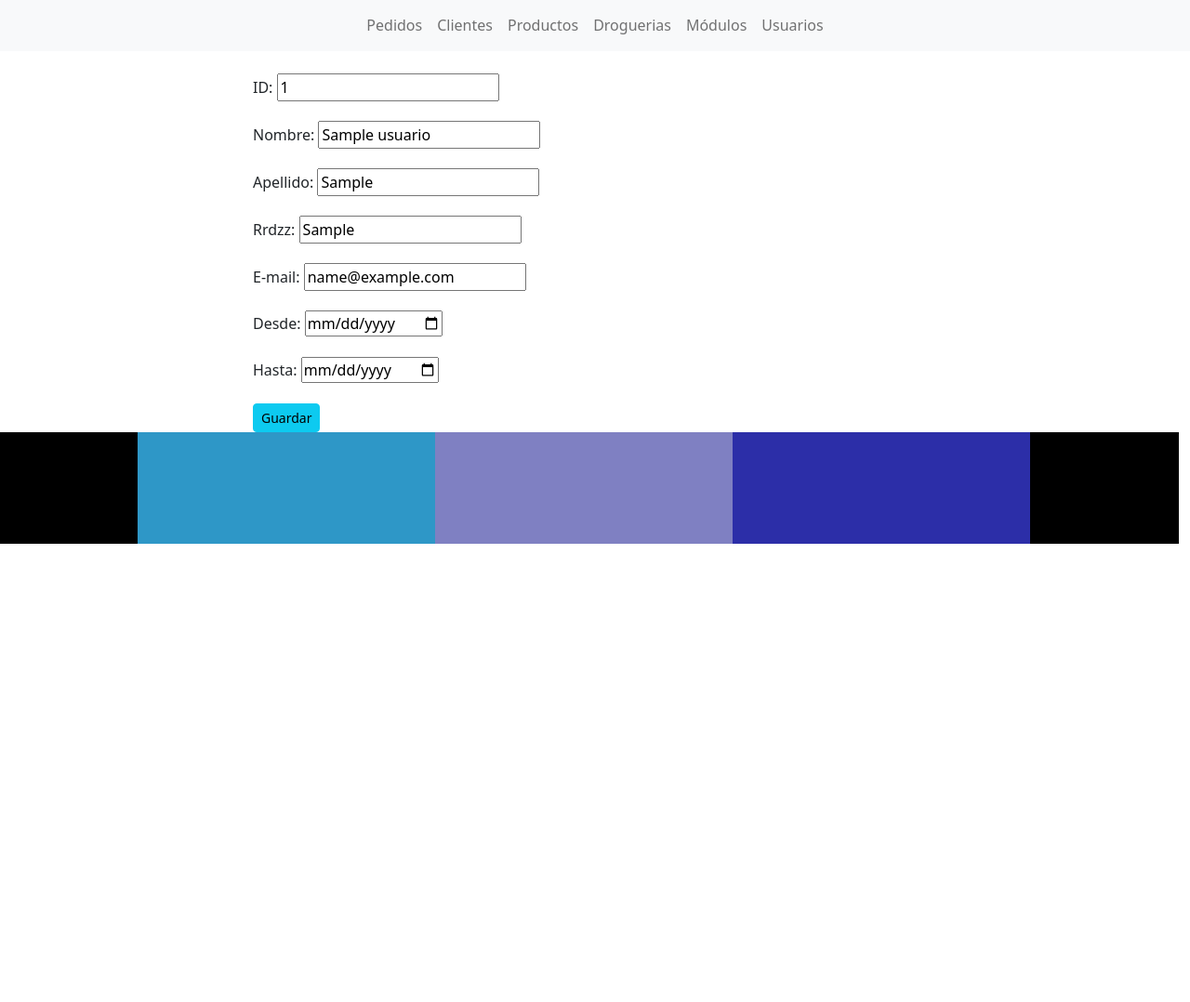
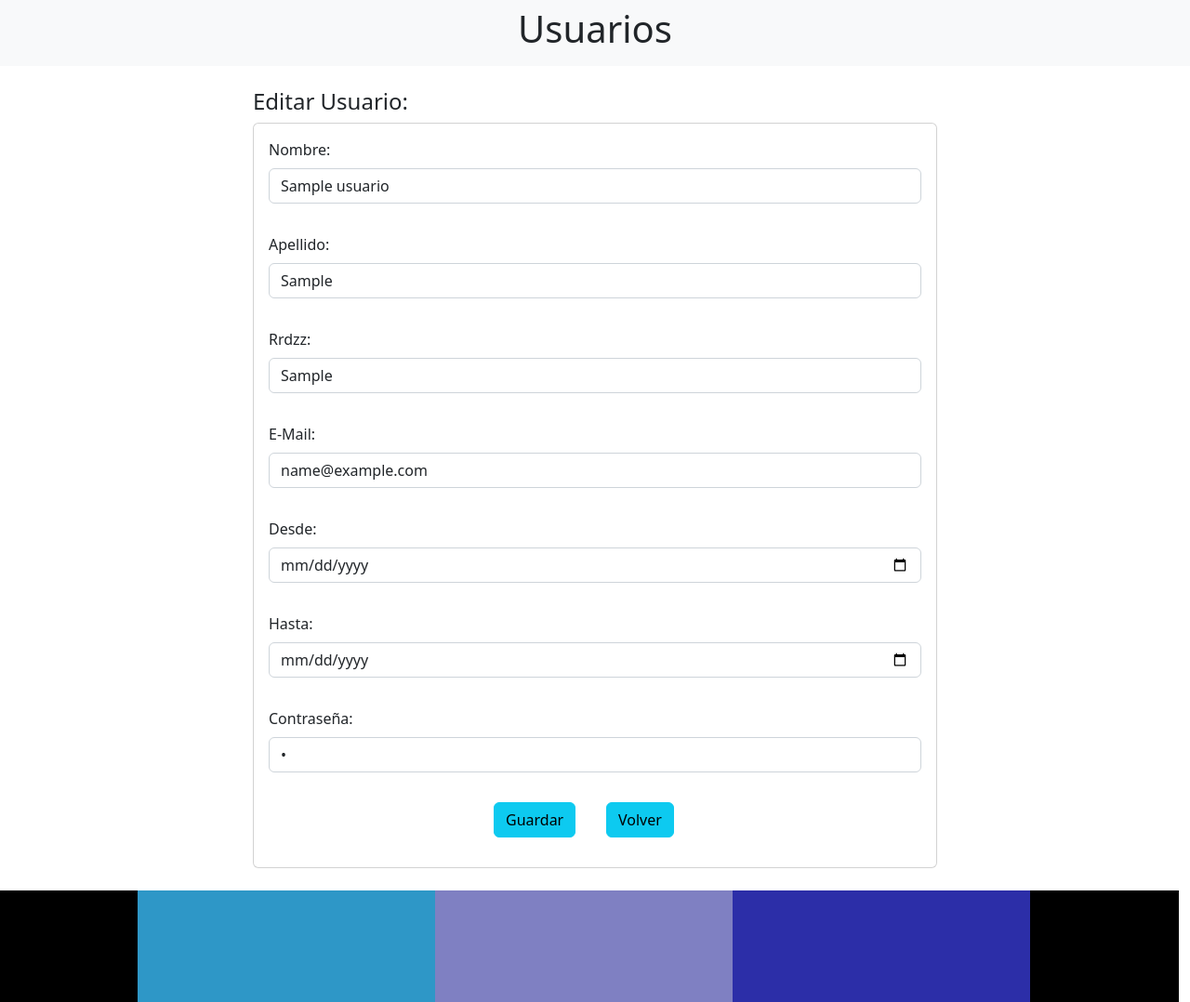
Before and after one commit to javierNuez/SITIOBETA, a Flask app: page /admin/editarUsuarios/1 in a window 1280 px wide. Shown: the part 331-1409 px from the top of the page at 93% size. Before the commit the page ends 916 px from the top, so only its background shows below. Run offline with Flask 2, Linux system fonts and the light colour scheme; tables that the repository leaves empty or names only in its code hold one stand-in row (values such as "Sample post"); grey boxes are pictures that could not be loaded.

Commit message:
se agrego direccionamiento a editar usuarios y se aplico diseño bootstrap

```diff
--- a/app.py
+++ b/app.py
@@ -132,17 +132,18 @@ def admin_usuarios_editar():
     _mail=request.form['txtMail']
     _desde=request.form['txtDesde']
     _hasta=request.form['txtHasta']
+    _pass=request.form['txtPass']
     _id=request.form['txtID']
 
-    sql="UPDATE usuarios SET u_nombre=%s, u_apellido=%s, u_rrdzz=%s, u_mail=%s, u_desde=%s, u_hasta=%s WHERE id_u=%s;"
-    datos=(_nombre, _apellido, _rrdzz, _mail, _desde, _hasta, _id)
+    sql="UPDATE usuarios SET u_nombre=%s, u_apellido=%s, u_rrdzz=%s, u_mail=%s, u_desde=%s, u_hasta=%s, u_pass=%s WHERE id_u=%s;"
+    datos=(_nombre, _apellido, _rrdzz, _mail, _desde, _hasta, _pass, _id)
 
     conexion=mysql.connect()
     cursor=conexion.cursor()
     cursor.execute(sql,datos)
     conexion.commit()
 
-    return admin_usuarios()
+    return redirect('/admin/usuarios')
 
 @app.route('/admin/usuarios/guardar' , methods=['POST'])
 def admin_usuarios_guardar():
@@ -153,9 +154,9 @@ def admin_usuarios_guardar():
     _mail=request.form['txtMail']
     _desde=request.form['txtDesde']
     _hasta=request.form['txtHasta']
-
-    sql="INSERT INTO `usuarios` (`id_u`, `u_nombre`, `u_apellido`, `u_rrdzz`, `u_mail`, `u_desde`, `u_hasta`) VALUES (NULL, %s,%s,%s,%s,%s,%s);"
-    datos=(_nombre,_apellido,_rrdzz,_mail,_desde,_hasta)
+    _pass=request.form['txtPass']
+    sql="INSERT INTO `usuarios` (`id_u`, `u_nombre`, `u_apellido`, `u_rrdzz`, `u_mail`, `u_desde`, `u_hasta`, `u_pass`) VALUES (NULL, %s,%s,%s,%s,%s,%s,%s);"
+    datos=(_nombre,_apellido,_rrdzz,_mail,_desde,_hasta,_pass)
 
     conexion=mysql.connect()
     cursor=conexion.cursor()
--- a/templates/admin/editarUsuario.html
+++ b/templates/admin/editarUsuario.html
@@ -1,4 +1,29 @@
-{% include 'admin/cabecera.html' %}
+<!doctype html>
+<html lang="en">
+  <head>
+    <title>Oces</title>
+    <!-- Required meta tags -->
+    <meta charset="utf-8">
+    <meta name="viewport" content="width=device-width, initial-scale=1, shrink-to-fit=no">
+
+    <!-- Bootstrap CSS v5.2.0-beta1 -->
+    <link rel="stylesheet" href="https://cdn.jsdelivr.net/npm/bootstrap@5.2.0-beta1/dist/css/bootstrap.min.css"  integrity="sha384-0evHe/X+R7YkIZDRvuzKMRqM+OrBnVFBL6DOitfPri4tjfHxaWutUpFmBp4vmVor" crossorigin="anonymous">
+
+  </head>
+  <body>
+    <div class="col" style="padding-top: 30px">
+      <img src="http://www.laboratoriosbeta.com.ar/wp-content/uploads/2013/04/Logo-Beta1.png"
+          alt="laboratoriosbeta.com">
+    </div>
+
+    <nav class="navbar navbar-expand navbar-light bg-light">
+        <div style="margin:auto;">
+            <h1 style="display:center;">Usuarios</h1>
+        </div>
+
+    </nav>
+    <div class="container">
+        <br/>
 <div class="card-body">
 <div class="row">
     <div class="col-2"></div>
@@ -6,38 +31,66 @@
         {%for usuario in usuarios %}
             <form action="/admin/editarUsuario/editar" method="post" enctype="multipart/form-data">
                 <div id="" name="">
-
-                        <div class="mb-3">
+                    <div class="card-header">
+                        <h4>Editar Usuario:</h4>
+                    </div>
+                        <div class="card-group">
+                            <div class="card">
+                                <div class="card-body" hidden>
                                     <label for="txtID" class="form-label">ID:</label>
-                            <input value="{{usuario[0]}}" type="text" name="txtID" id="txtID">
+                                    <input class="form-control" value="{{usuario[0]}}" type="text" name="txtID" id="txtID">
                                 </div>
-                        <div class="mb-3">
+                                <div class="card-body">
                                     <label for="txtNombre" class="form-label">Nombre:</label>
-                            <input value="{{usuario[1]}}" type="text" name="txtNombre" id="txtNombre">
+                                    <input class="form-control" value="{{usuario[1]}}" type="text" name="txtNombre" id="txtNombre">
                                 </div>
-                        <div class="mb-3">
+                                <div class="card-body">
                                     <label for="txtApellido" class="form-label">Apellido:</label>
-                            <input value="{{usuario[2]}}" type="text" name="txtApellido" id="txtApellido">
+                                    <input class="form-control" value="{{usuario[2]}}" type="text" name="txtApellido" id="txtApellido">
                                 </div>
-                        <div class="mb-3">
+                                <div class="card-body">
                                     <label for="txtRrdzz" class="form-label">Rrdzz:</label>
-                            <input value="{{usuario[3]}}" type="text" name="txtRrdzz" id="txtRrdzz">
+                                    <input class="form-control" value="{{usuario[3]}}" type="text" name="txtRrdzz" id="txtRrdzz">
+                                </div>
+                                <div class="card-body">
+                                    <label for="txtMail" class="form-label">E-Mail:</label>
+                                    <input class="form-control" value="{{usuario[4]}}" type="email" name="txtMail" id="txtMail">
+                                </div>
+                                <div class="card-body">
+                                    <label for="txtDesde" class="form-label">Desde:</label>
+                                    <input class="form-control" value="{{usuario[5]}}" type="date" name="txtDesde" id="txtDesde">
+                                </div>
+                                <div class="card-body">
+                                    <label for="txtHasta" class="form-label">Hasta:</label>
+                                    <input class="form-control" value="{{usuario[6]}}" type="date" name="txtHasta" id="txtHasta">
+                                </div>
+                                <div class="card-body">
+                                    <label for="txtPass" class="form-label">Contraseña:</label>
+                                    <input class="form-control" value="{{usuario[7]}}" type="password" name="txtPass" id="txtPass">
+                                </div>
+                                <div class="card-body">
+                                    <div class="row">
+                                        <div class="col-4">
+                                        </div>
+                                        <div class="col-2">
+                                            <button type="submit" class="btn btn-info btn-mg">Guardar</button>
+                                        </div>
+                                        <div class="col-2">
+                                            <p class="lead">
+                                                <a class="btn btn-info btn-mg" href="/admin/usuarios" role="button" style="display:center;">Volver</a>
+                                            </p>
+                                        </div>
+                                        <div class="col-4">
+                                        </div>
                                     </div>
 
-                        <div class="mb-3">
-                            <label for="txtMail" class="form-label">E-mail:</label>
-                            <input value="{{usuario[4]}}" type="text" name="txtMail" id="txtMail">
-                        </div>
-                        <div class="mb-3">
-                            <label for="txtDesde" class="form-label">Desde:</label>
-	                        <input value="{{usuario[5]}}" type="date" name="txtDesde" id="txtNombre">
-                        </div>
-                        <div class="mb-3">
-                            <label for="txtHasta" class="form-label">Hasta:</label>
-	                        <input value="{{usuario[6]}}" type="date" name="txtHasta" id="txtHasta">
                                 </div>
                             </div>
-                    <button type="submit" class="btn btn-info btn-sm">Guardar</button>
+
+                        </div>
+                    </br>
+                    </div>
+
 
             </form>
         </div>
```
Also changed, not shown: templates/admin/cabeceraAlter.html (added, +34 -0 lines), templates/admin/usuarios.html (+5 -2 lines). Lines whose indentation alone changed are shown as unchanged.
